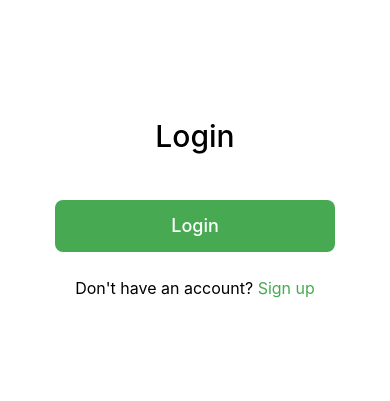
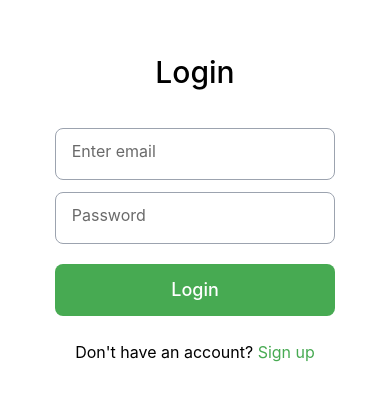
Before and after one commit to Shade-Angel/delivery-app-record, a React Native app in the folder client/: screen / in a window 390 px wide. Shown: the part 213-614 px from the top of the page. Built offline with nearby package versions, Linux system fonts and the light colour scheme.

Commit message:
добавление полей для почты и пароля с валидацией

```diff
--- a/client/app/components/screens/auth/Auth.tsx
+++ b/client/app/components/screens/auth/Auth.tsx
@@ -4,6 +4,7 @@ import { IAuthFormData } from "@/types/auth.interface";
 import { FC, useState } from "react";
 import { SubmitHandler, useForm } from "react-hook-form";
 import { Pressable, Text, View } from "react-native";
+import AuthFields from "./AuthFields";
 
 const Auth: FC = () => {
     const [isReg, setIsReg] = useState(false)
@@ -28,6 +29,7 @@ const Auth: FC = () => {
                     <Loader />
                 ) : (
                     <>
+                        <AuthFields control={control} />
 
                         <Button onPress={handleSubmit(onSumbit)}>
                             {isReg ? 'Sing Up' : 'Login'}
--- /dev/null
+++ b/client/app/components/screens/auth/AuthFields.tsx
@@ -0,0 +1,44 @@
+import Field from "@/components/ui/field/Field";
+import { IAuthFormData } from "@/types/auth.interface";
+import { FC } from "react";
+import { Control } from "react-hook-form";
+import { validEmail } from "./email.regex";
+
+interface IAuthFields {
+    control: Control<IAuthFormData>
+}
+
+const AuthFields: FC<IAuthFields> = ({control}) => {
+    return (
+        <>
+            <Field<IAuthFormData>
+                placeholder="Enter email"
+                control={control}
+                name="email"
+                rules={{
+                    required: 'Email is required',
+                    pattern: {
+                        value: validEmail,
+                        message: 'Введите валидный адрес почты'
+                    }
+                }}
+                keyboardType="email-address"
+            />
+            <Field<IAuthFormData>
+                placeholder="Password"
+                control={control}
+                name="password"
+                secureTextEntry
+                rules={{
+                    required: 'Password is required',
+                    minLength: {
+                        value: 6,
+                        message: 'Правильно введите пароль (минимум 6 символов)'
+                    }
+                }}
+            />
+        </>
+    )
+}
+
+export default AuthFields
--- /dev/null
+++ b/client/app/components/screens/auth/email.regex.ts
@@ -0,0 +1,2 @@
+export const validEmail =
+	/^(?:[a-z0-9!#$%&'*+/=?^_`{|}~-]+(?:\.[a-z0-9!#$%&'*+/=?^_`{|}~-]+)*|"(?:[\x01-\x08\x0b\x0c\x0e-\x1f\x21\x23-\x5b\x5d-\x7f]|\\[\x01-\x09\x0b\x0c\x0e-\x7f])*")@(?:(?:[a-z0-9](?:[a-z0-9-]*[a-z0-9])?\.)+[a-z0-9](?:[a-z0-9-]*[a-z0-9])?|\[(?:(?:(2(5[0-5]|[0-4][0-9])|1[0-9][0-9]|[1-9]?[0-9]))\.){3}(?:(2(5[0-5]|[0-4][0-9])|1[0-9][0-9]|[1-9]?[0-9])|[a-z0-9-]*[a-z0-9]:(?:[\x01-\x08\x0b\x0c\x0e-\x1f\x21-\x5a\x53-\x7f]|\\[\x01-\x09\x0b\x0c\x0e-\x7f])+)\])$/i
--- /dev/null
+++ b/client/app/components/ui/field/Field.tsx
@@ -0,0 +1,39 @@
+import { IField } from "./field.interface";
+import { Text, TextInput, View } from "react-native";
+import cn from 'clsx'
+import { Controller } from "react-hook-form";
+import { JSX } from "react";
+
+const Field = <T extends Record<string, any>>({
+    control,
+    rules,
+    name,
+    className,
+    ...rest
+}: IField<T>): JSX.Element => {
+    return (
+        <Controller
+            control={control}
+            name={name}
+            rules={rules}
+            render={({field: { value , onChange, onBlur }, fieldState: {error}}) => <>
+                <View className={cn(
+                        'bg-white w-full border rounded-lg pb-4 pt-2.5 px-4 my-1.5',
+                        error ? 'border-red-500' : 'border-gray-400'
+                    )}
+                >
+                    <TextInput autoCapitalize="none" onChangeText={onChange} onBlur={onBlur}
+                        value={(value || '').toString()}
+                        className="text-black text-base"
+                        placeholderTextColor='#6A6A6A'
+                        {...rest}
+                    />
+                </View>
+                {error && (
+                    <Text className="text-red-500">{error.message}</Text>
+                )}
+            </>}
+        />
+    )
+}
+export default Field
--- /dev/null
+++ b/client/app/components/ui/field/field.interface.ts
@@ -0,0 +1,12 @@
+import { Control, FieldPath, FieldValues, RegisterOptions } from "react-hook-form";
+import { TextInputProps } from "react-native";
+
+export interface IField<T extends FieldValues>
+    extends Omit<TextInputProps, 'onChange' | 'onChangeText' | 'value'> {
+        control: Control<T>
+        name: FieldPath<T>
+        rules?: Omit<
+            RegisterOptions<T, FieldPath<T>>,
+            'valueAsNumber' | 'valueAsDate' | 'setValueAs' | 'disables'
+        >
+}
```
